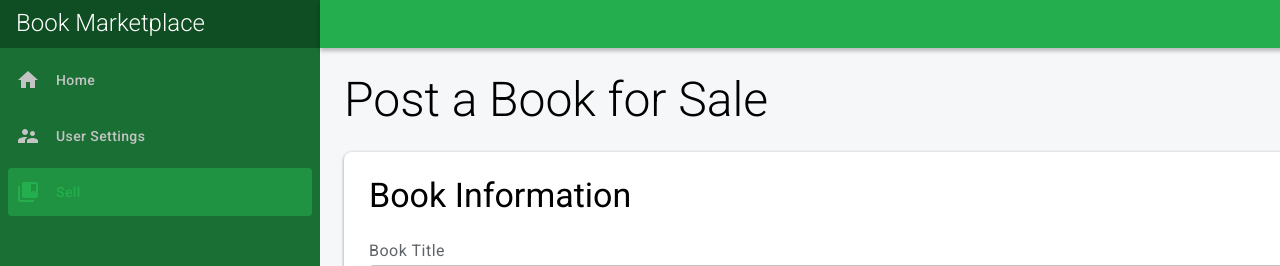
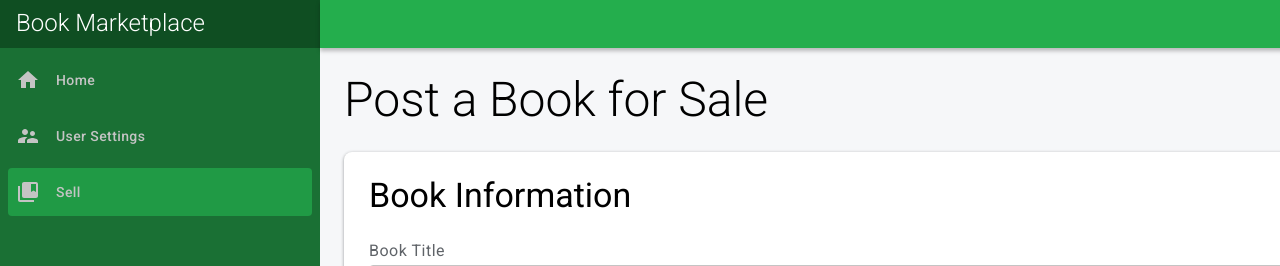
Before and after one commit to Talos10/soen357-book-marketplace, a React (Create React App) app: page /sell in a window 1280 px wide. Shown: the top 266 px of the page. Built offline with nearby package versions, Linux system fonts and the light colour scheme; no server answers.

Commit message:
Fix sidebar text color. Fix logout button when pressed.

```diff
--- a/src/components/container/appbar/profile-options/ProfileOptions.tsx
+++ b/src/components/container/appbar/profile-options/ProfileOptions.tsx
@@ -1,6 +1,6 @@
 import { Dispatch } from 'react';
 import { Button, Portal } from '@material-ui/core';
-
+import { useHistory } from 'react-router-dom';
 import ProfileIcon from '../../../../assets/profile-icon.jpg';
 import './ProfileOptions.scss';
 
@@ -12,11 +12,14 @@ export default function ProfileOptions({ setProfileOption }: Props) {
   //const name = localStorage.getItem('name');
   const name = "Guest";
 
+  const history = useHistory();
+
   const closeModal = () => {
     setProfileOption(false);
   };
 
   const manageUser = () => {
+    history.push('/')
   };
 
   return (
--- a/src/components/container/sidenav/Sidenav.scss
+++ b/src/components/container/sidenav/Sidenav.scss
@@ -35,7 +35,8 @@ body.sidenav-open {
         }
 
         .MuiButton-label {
-          color: inherit;
+          //color: inherit;
+          color: var(--sidenav-text);
         }
       }
     }
--- a/src/styles/styles.scss
+++ b/src/styles/styles.scss
@@ -2,7 +2,7 @@
 :root {
   /* Primary Colors */
   --primary: #24ae4d;
-  --primary-faded: #24ae4d91;
+  --primary-faded: #24ae4dad;
   --bg: #ffffff;
   --bg-dark: #f6f7f9;
   --border: #dadce0;
```
